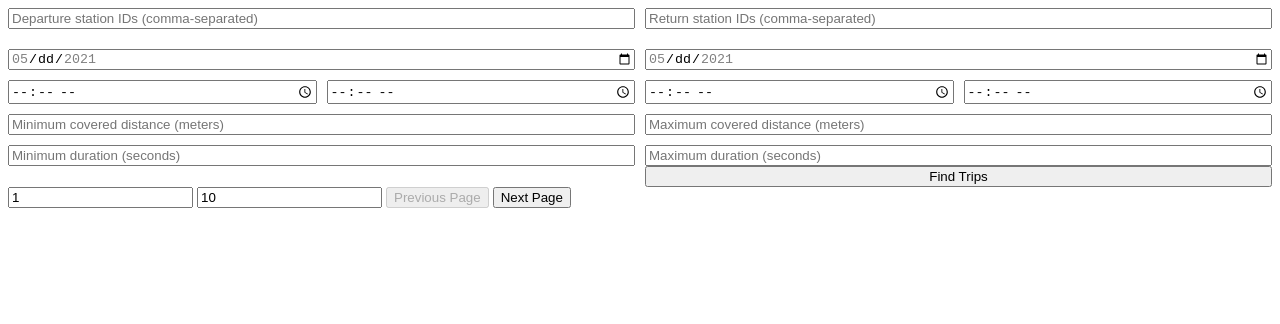
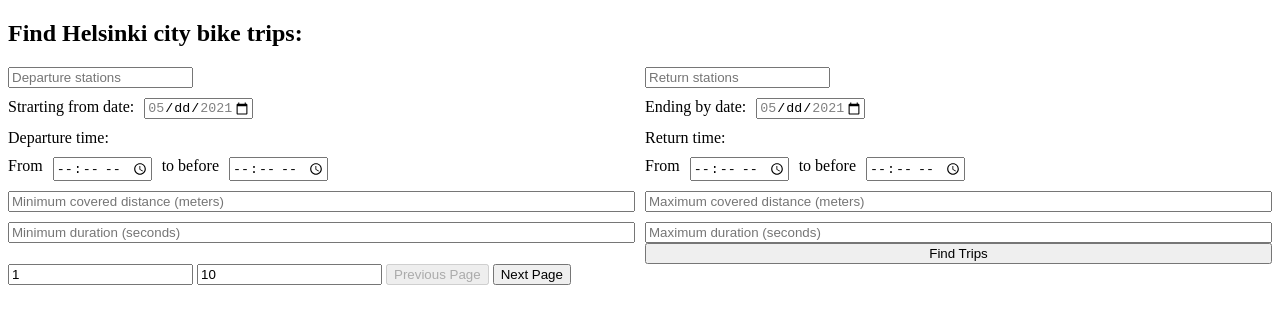
Before and after one commit to RoopeMaatta/BikeApp, a website: page public/index.html in a window 1280 px wide. Drawn offline with Linux system fonts and the light colour scheme.

Commit message:
Add html guide texts

```diff
--- a/public/index.html
+++ b/public/index.html
@@ -8,33 +8,51 @@
 </head>
 <body>
 
+  <h2> Find Helsinki city bike trips: </h2>
+
   <!-- Input fields for parameters -->
   <div class="container">
     <!-- Departure station ID input -->
     <div>
-      <input id="departureStationInput" list="departure-stations" type="text" placeholder="Departure station IDs (comma-separated)">
+      <input id="departureStationInput" list="departure-stations" type="text" placeholder="Departure stations">
       <datalist id="departure-stations"> <!-- Populated dynamically --> </datalist>
       <div id="departureStationIds"> <!-- Selected stations will appear here as tags --> </div>
     </div>
 
     <!-- Return station ID input -->
     <div>
-      <input id="returnStationInput" list="return-stations" type="text" placeholder="Return station IDs (comma-separated)">
+      <input id="returnStationInput" list="return-stations" type="text" placeholder="Return stations">
       <datalist id="return-stations"> <!-- Populated dynamically --> </datalist>
       <div id="returnStationIds"> <!-- Selected stations will appear here as tags --> </div>
     </div>
 
     <!-- Date and time inputs -->
     <!-- Note: date picker min/max range has issues with safari, espicially on ios -->
-    <input id="departureDate" type="date" min="2021-05-19" max="2021-05-31"  >
+    <div class="container">
+      Strarting from date:
+      <input id="departureDate" type="date" min="2021-05-19" max="2021-05-31"  >
+    </div>
+
+    <div class="container">
+      Ending by date:
     <input id="returnDate" type="date" min="2021-05-19" max="2021-05-31" >
-    <div class="container">
-      <input id="departureTimeMin" type="time" placeholder="Minimum departure time">
-      <input id="departureTimeMax" type="time" placeholder="Maximum departure time">
     </div>
-    <div class="container">
-      <input id="returnTimeMin" type="time" placeholder="Minimum return time">
-      <input id="returnTimeMax" type="time" placeholder="Maximum return time">
+
+    <label>Departure time:</label>
+    <label>Return time:</label>
+
+    <div class="containerFlex">
+      From
+      <input id="departureTimeMin" type="time" >
+      to before
+      <input id="departureTimeMax" type="time" >
+    </div>
+
+    <div class="containerFlex">
+      From
+      <input id="returnTimeMin" type="time" >
+      to before
+      <input id="returnTimeMax" type="time" >
     </div>
 
 
@@ -48,7 +66,7 @@
 
 
   <!-- Find Trips button -->
-  <div class="container2">
+  <div class="container">
     <div id="entryCount"></div>
 
    <!-- <p id="foundTripsHintText">Find Trips</p> -->
--- a/public/styles.css
+++ b/public/styles.css
@@ -7,20 +7,21 @@
     display: grid;
     grid-template-columns: 1fr 1fr;
     gap: 10px;
+     white-space: nowrap;
 }
 
 .container div {
-    display: grid;
+    display: flex;
     gap: 10px;
 }
 
 
-.container2 {
-    display: grid;
-    grid-template-columns: 1fr 1fr;
+.containerFlex {
+    display: flex;
+    flex-direction: row;
     gap: 10px;
 }
 
 .item {
-    margin-bottom: 20px; /* adjust as needed */
+    margin-bottom: 0px; /* adjust as needed */
   }
```
